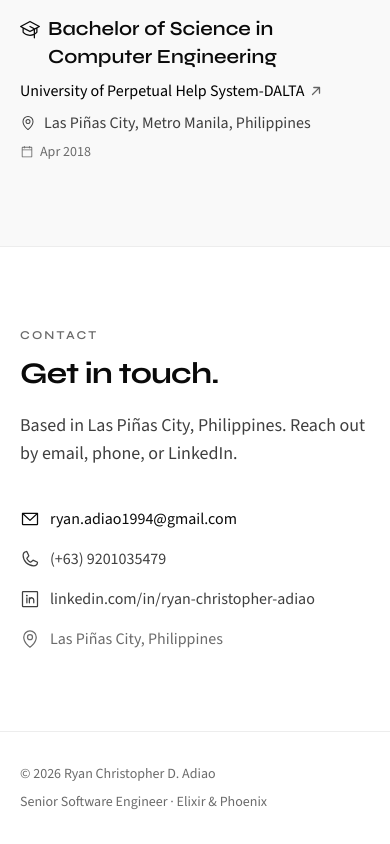
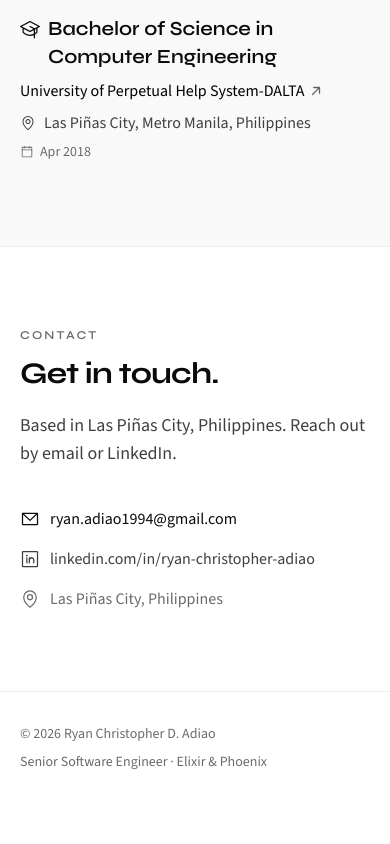
Before and after one commit to Earthborn101/website-portfolio, a React (Vite) app: page / in a window 390 px wide. Shown: the part 6974-7818 px from the top of the page. After the commit the page ends 7778 px from the top, so only its background shows below. Built offline with nearby package versions, Linux system fonts and the light colour scheme.

Commit message:
Remove mobile number from portfolio contact
Drop phone from identity data and the contact section UI.

```diff
--- a/src/App.tsx
+++ b/src/App.tsx
@@ -13,7 +13,6 @@ import {
   LinkedinLogoIcon,
   MapPinIcon,
   PaperPlaneTiltIcon,
-  PhoneIcon,
   SparkleIcon,
   WrenchIcon,
 } from '@phosphor-icons/react'
@@ -317,8 +316,7 @@ function App() {
               Get in touch.
             </h2>
             <p className="mt-5 max-w-xl text-lg text-ink-soft">
-              Based in {identity.location}. Reach out by email, phone, or
-              LinkedIn.
+              Based in {identity.location}. Reach out by email or LinkedIn.
             </p>
             <div className="mt-10 flex flex-col gap-4 text-base sm:gap-3">
               <a
@@ -327,13 +325,6 @@ function App() {
               >
                 <EnvelopeSimpleIcon aria-hidden weight="regular" className="size-5 shrink-0" />
                 {identity.email}
-              </a>
-              <a
-                href={`tel:${identity.phone.replace(/[^\d+]/g, '')}`}
-                className="inline-flex items-center gap-2.5 font-medium text-ink-soft transition hover:text-accent"
-              >
-                <PhoneIcon aria-hidden weight="regular" className="size-5 shrink-0" />
-                {identity.phone}
               </a>
               <a
                 href={identity.linkedIn}
--- a/src/content.ts
+++ b/src/content.ts
@@ -3,7 +3,6 @@ export const identity = {
   fullName: 'Ryan Christopher D. Adiao',
   title: 'Senior Software Engineer | Elixir, Phoenix, Distributed Systems',
   location: 'Las Piñas City, Philippines',
-  phone: '(+63) 9201035479',
   email: 'ryan.adiao1994@gmail.com',
   linkedIn: 'https://linkedin.com/in/ryan-christopher-adiao',
 }
```
